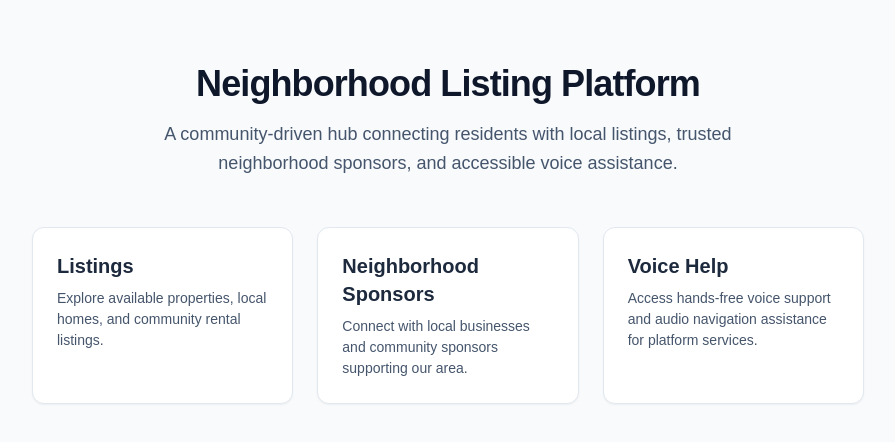
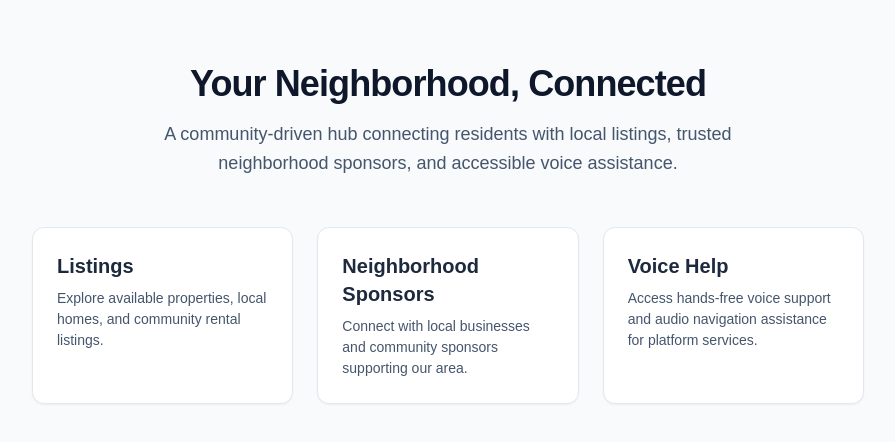
Before and after one commit to byteboss22/neighborhood-listing-platform, a Next.js app: page / in a window 1280 px wide. Shown: the top 442 px of the page, without its empty margins (192-1087 px from the left). Built offline with nearby package versions, Linux system fonts and the light colour scheme.

Commit message:
docs: refresh home page heading for assignment evidence

```diff
--- a/src/app/page.tsx
+++ b/src/app/page.tsx
@@ -5,7 +5,7 @@
         {/* Header Region */}
         <header className="mb-12 text-center">
           <h1 className="text-3xl font-bold tracking-tight sm:text-4xl text-slate-900">
-            Neighborhood Listing Platform
+            Your Neighborhood, Connected
           </h1>
           <p className="mt-4 text-lg text-slate-600 max-w-2xl mx-auto leading-relaxed">
             A community-driven hub connecting residents with local listings, trusted neighborhood sponsors, and accessible voice assistance.
```
